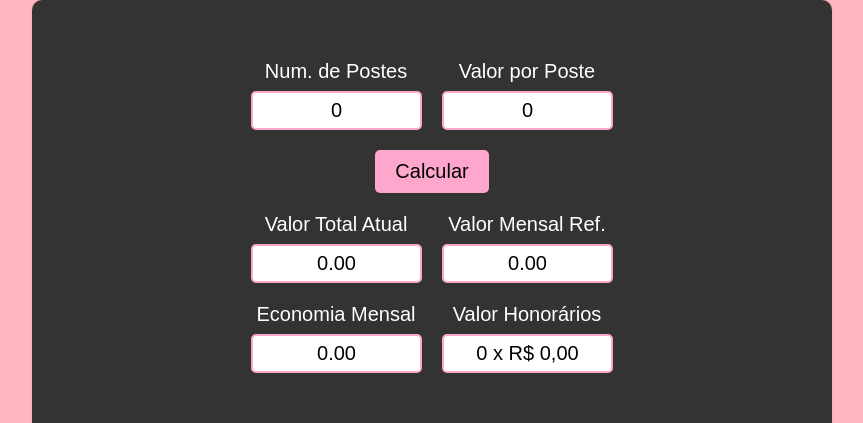
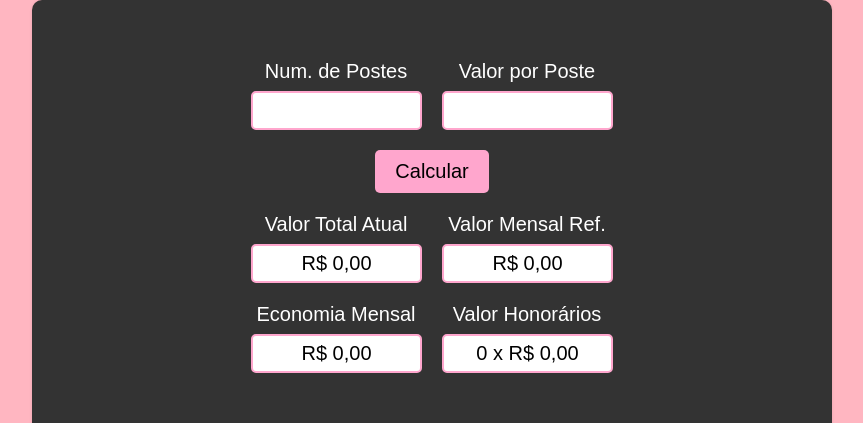
Before and after one commit to lucas-oliveira-prado/Calculadora_postes, a React (Create React App) app: page / in a window 1280 px wide. Shown: the top 423 px of the page, without its empty margins (208-1071 px from the left). Built offline with nearby package versions, Linux system fonts and the light colour scheme.

Commit message:
Alterado formatação dos valores de float para moeda

```diff
--- a/src/pages/calculadora/index.js
+++ b/src/pages/calculadora/index.js
@@ -17,20 +17,20 @@ function Calculadora(){
           preserveAspectRatio: 'xMidYMid slice'
         }
     };
-    const [numPostes, setNumPostes] = useState(0);
-    const [valorPorPoste, setValorPorPoste] = useState(0);
-    const [valorTotalAtual, setValorTotalAtual] = useState((0).toFixed(2));
-    const [valorMensalRef, setValorMensalRef] = useState((0).toFixed(2));
-    const [valorEconomiaMensal, setValorEconomiaMensal] = useState((0).toFixed(2));
+    const [numPostes, setNumPostes] = useState("");
+    const [valorPorPoste, setValorPorPoste] = useState("");
+    const [valorTotalAtual, setValorTotalAtual] = useState((0.00).toLocaleString('pt-BR', { style: 'currency', currency: 'BRL'}));
+    const [valorMensalRef, setValorMensalRef] = useState((0.00).toLocaleString('pt-BR', { style: 'currency', currency: 'BRL'}));
+    const [valorEconomiaMensal, setValorEconomiaMensal] = useState((0.00).toLocaleString('pt-BR', { style: 'currency', currency: 'BRL'}));
     const [valorHonorarios, setValorHonorarios] = useState("0 x R$ 0,00");
 
     const calcularValorTotal = () => {
         const total = parseFloat(valorPorPoste) * parseFloat(numPostes);
         const valorMensalRef = parseFloat(numPostes) * 3.19;
         const valorEconomiaMensal = parseFloat(total) - parseFloat(valorMensalRef);
-        setValorMensalRef (valorMensalRef.toFixed(2));
-        setValorTotalAtual(total.toFixed(2));
-        setValorEconomiaMensal(valorEconomiaMensal.toFixed(2));
+        setValorMensalRef (valorMensalRef.toLocaleString('pt-BR', { style: 'currency', currency: 'BRL'}));
+        setValorTotalAtual(total.toLocaleString('pt-BR', { style: 'currency', currency: 'BRL'}));
+        setValorEconomiaMensal(valorEconomiaMensal.toLocaleString('pt-BR', { style: 'currency', currency: 'BRL'}));
 
         if (numPostes > 0 && numPostes <= 400) {
             setValorHonorarios("8 x R$ 900,00 ");
```
